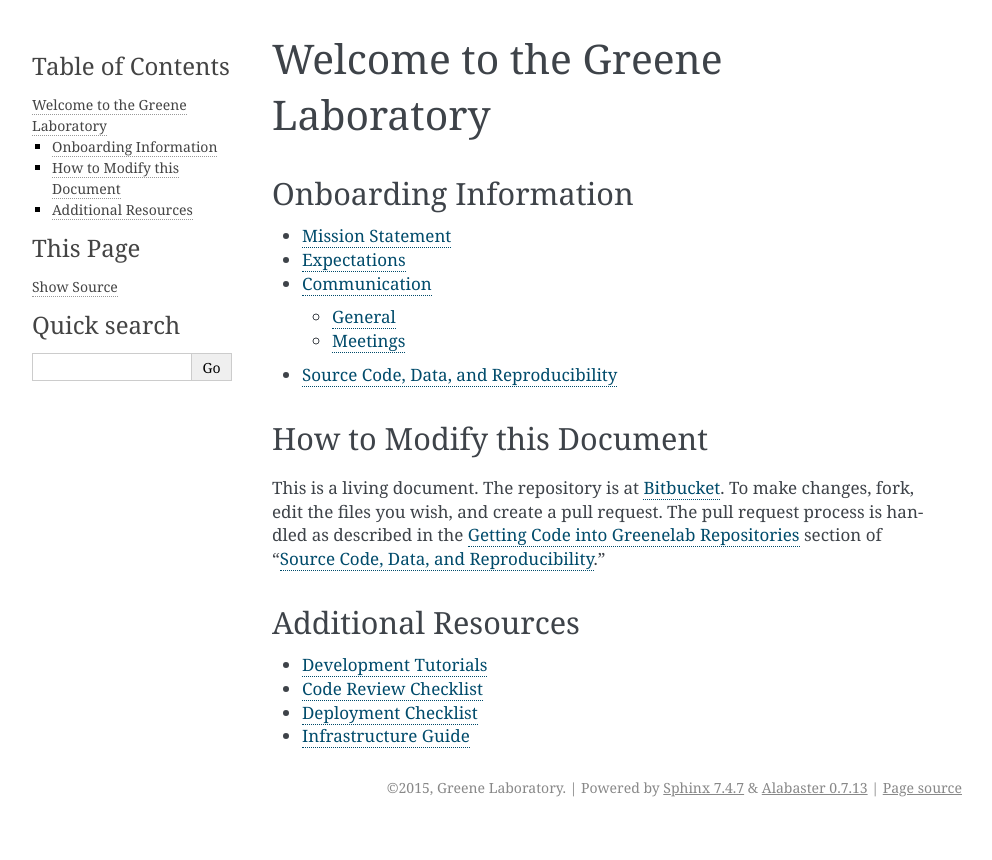
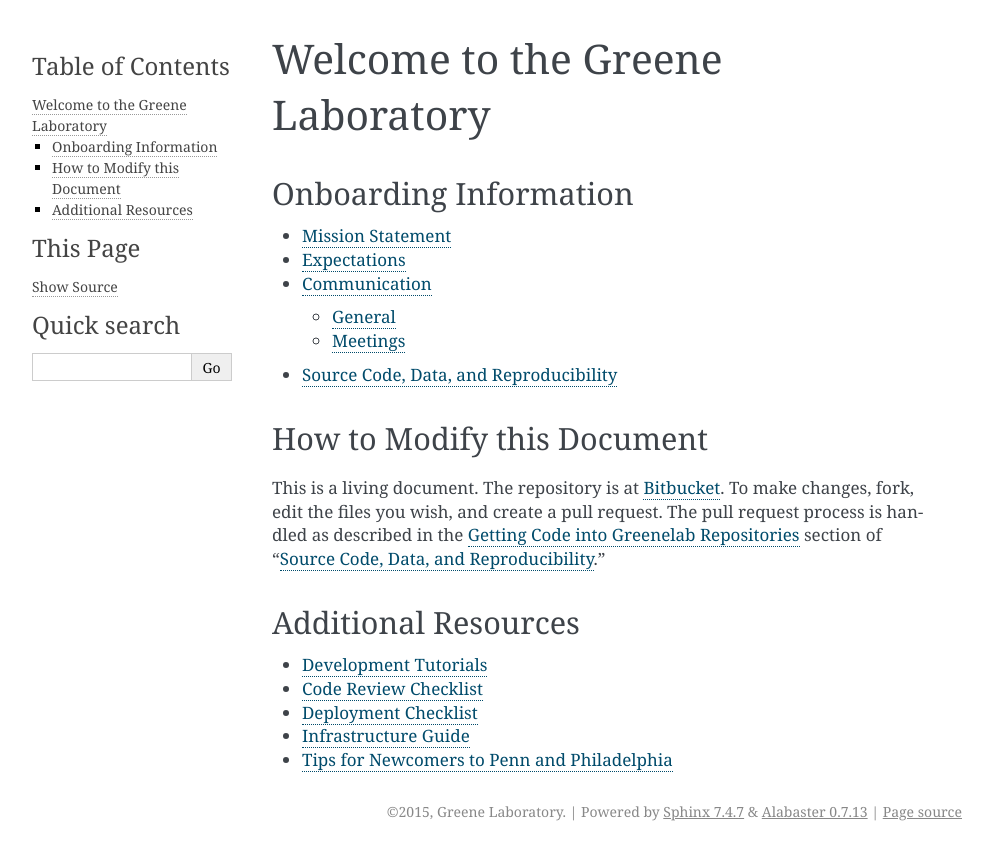
Before and after one commit to greenelab/onboarding, a Sphinx documentation site: the page built from source/index.rst, in a window 1280 px wide. Shown: the top 860 px of the page, without its empty margins (148-1140 px from the left). Built offline with Sphinx 7.4.7, drawn with Linux system fonts in a browser that asks for light colours.

Commit message:
Add a new file for newcomers

```diff
--- a/source/index.rst
+++ b/source/index.rst
@@ -36,3 +36,4 @@ Additional Resources
    code_review_checklist
    deployment_checklist
    infrastructure
+   newcomers_info
--- /dev/null
+++ b/source/newcomers_info.rst
@@ -0,0 +1,12 @@
+Tips for Newcomers to Penn and Philadelphia
+-------------------------------------------
+
+**Penn payroll system:**
+
+**Find a place to live:**
+
+**Find a place to eat:**
+
+**Public transportation:**
+
+**Parking on campus:**
```
